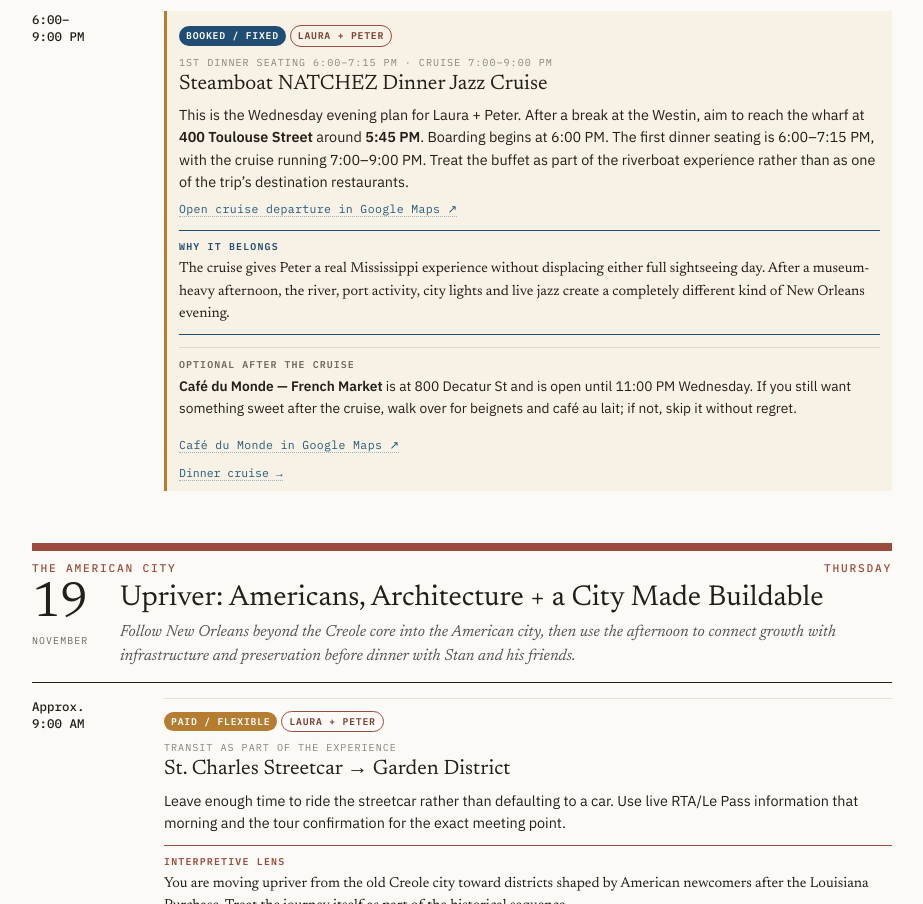
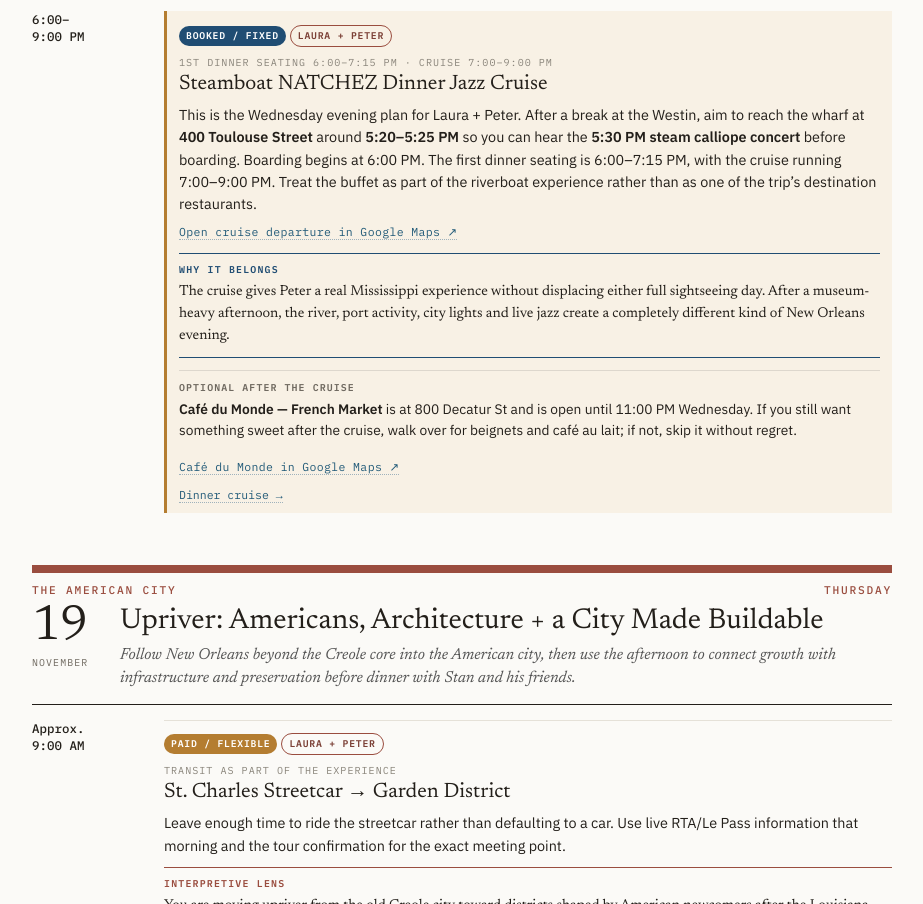
Before and after one commit to baurabinda/New-Orleans-2026, a plain HTML site: page index.html in a window 1280 px wide. Shown: the part 3064-3968 px from the top of the page, without its empty margins (178-1101 px from the left). Drawn offline with Linux system fonts and the light colour scheme.

Commit message:
Correct NATCHEZ arrival time for calliope concert

```diff
--- a/index.html
+++ b/index.html
@@ -319,7 +319,7 @@ footer{border-top:1px solid var(--line);padding:24px 0 40px;color:#777;font:.68r
     <div class="badges"><span class="pill booked">Booked / fixed</span><span class="pill party lp">Laura + Peter</span></div>
     <div class="block-label">1st dinner seating 6:00–7:15 PM · cruise 7:00–9:00 PM</div>
     <div class="block-title">Steamboat NATCHEZ Dinner Jazz Cruise</div>
-    <p>This is the Wednesday evening plan for Laura + Peter. After a break at the Westin, aim to reach the wharf at <strong>400 Toulouse Street</strong> around <strong>5:45 PM</strong>. Boarding begins at 6:00 PM. The first dinner seating is 6:00–7:15 PM, with the cruise running 7:00–9:00 PM. Treat the buffet as part of the riverboat experience rather than as one of the trip’s destination restaurants.</p>
+    <p>This is the Wednesday evening plan for Laura + Peter. After a break at the Westin, aim to reach the wharf at <strong>400 Toulouse Street</strong> around <strong>5:20–5:25 PM</strong> so you can hear the <strong>5:30 PM steam calliope concert</strong> before boarding. Boarding begins at 6:00 PM. The first dinner seating is 6:00–7:15 PM, with the cruise running 7:00–9:00 PM. Treat the buffet as part of the riverboat experience rather than as one of the trip’s destination restaurants.</p>
     <div class="maplink"><a href="https://www.google.com/maps/search/?api=1&query=400+Toulouse+Street%2C+New+Orleans%2C+LA+70130" target="_blank" rel="noopener">Open cruise departure in Google Maps ↗</a></div>
     <div class="callout">
       <div class="label">Why it belongs</div>
```
